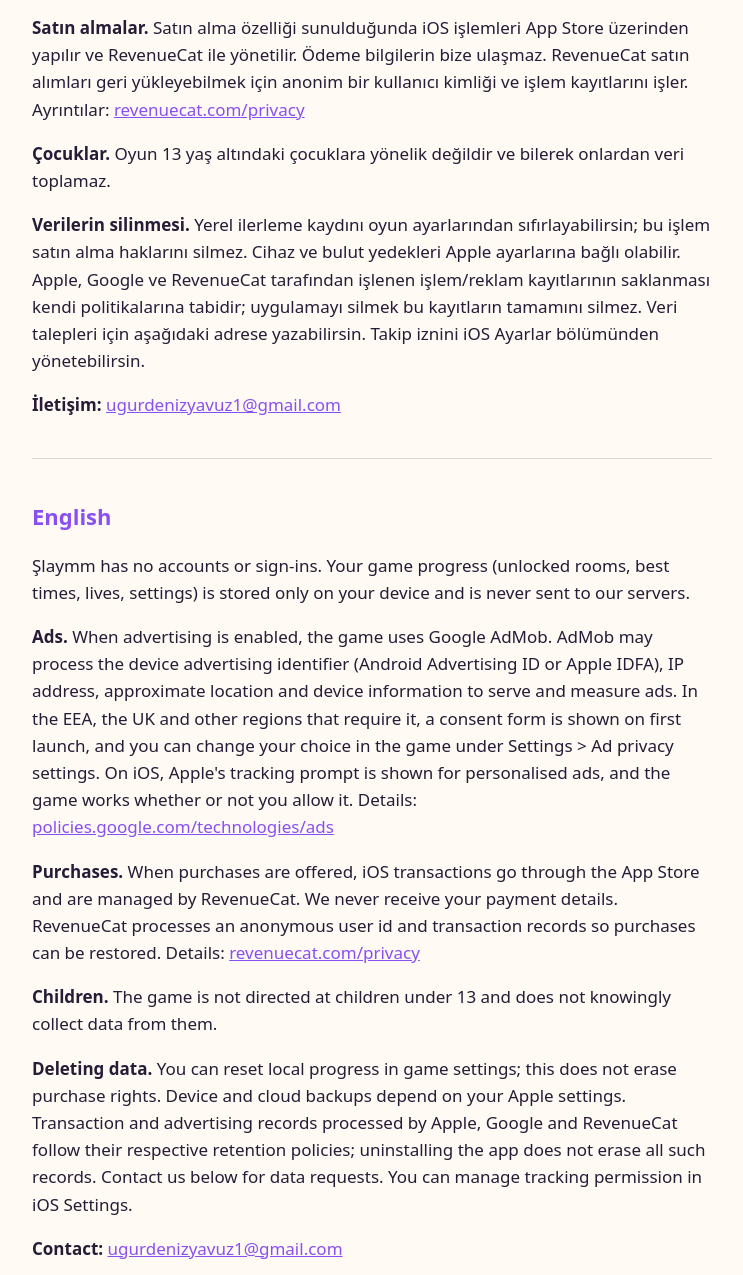
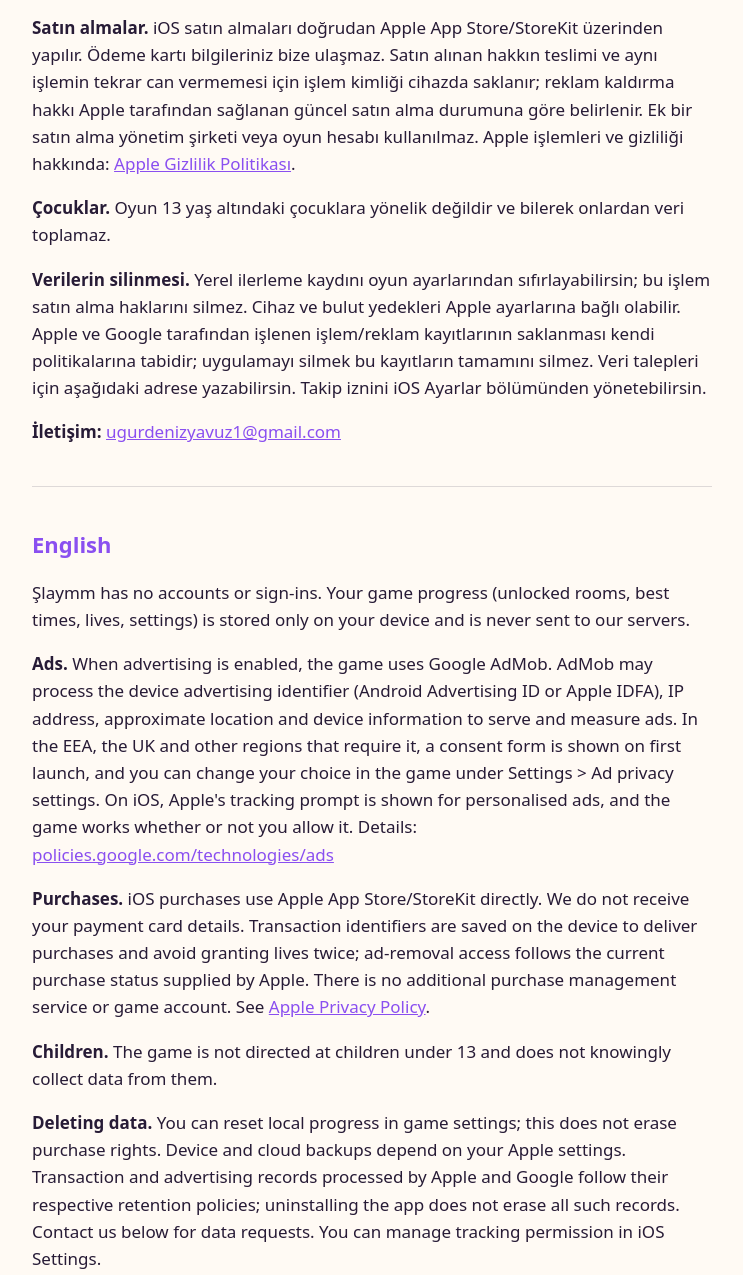
Before and after one commit to udyote/slaymm-support, a plain HTML site: page privacy.html in a window 1280 px wide. Shown: the part 539-1814 px from the top of the page, without its empty margins (268-1011 px from the left). Drawn offline with Linux system fonts and the light colour scheme.

Commit message:
Describe direct Apple StoreKit purchases and publish ad seller entry

```diff
--- a/privacy.html
+++ b/privacy.html
@@ -22,9 +22,9 @@ nav{display:flex;gap:14px;margin:18px 0 8px}hr{border:0;border-top:1px solid col
 <h2>Türkçe</h2>
 <p>Şlaymm oyununda üyelik veya giriş yoktur. Oyun ilerlemen (açılan odalar, en iyi süreler, canlar, ayarlar) yalnızca senin cihazında saklanır ve bizim sunucumuza gönderilmez.</p>
 <p><strong>Reklamlar.</strong> Reklam özelliği etkin olduğunda oyun Google AdMob kullanır. AdMob reklam göstermek ve ölçmek için cihaz reklam kimliği (Android Reklam Kimliği veya Apple IDFA), IP adresi, yaklaşık konum ve cihaz bilgisi gibi verileri işleyebilir. Avrupa Ekonomik Alanı, Birleşik Krallık ve izin gerektiren diğer bölgelerde ilk açılışta bir izin formu gösterilir. Tercihini oyundaki Ayarlar > Reklam gizlilik ayarları bölümünden değiştirebilirsin. iOS'ta kişiselleştirilmiş reklam için Apple'ın izin penceresi gösterilir ve izin vermesen de oyun çalışır. Ayrıntılar: <a href="https://policies.google.com/technologies/ads">policies.google.com/technologies/ads</a></p>
-<p><strong>Satın almalar.</strong> Satın alma özelliği sunulduğunda iOS işlemleri App Store üzerinden yapılır ve RevenueCat ile yönetilir. Ödeme bilgilerin bize ulaşmaz. RevenueCat satın alımları geri yükleyebilmek için anonim bir kullanıcı kimliği ve işlem kayıtlarını işler. Ayrıntılar: <a href="https://www.revenuecat.com/privacy">revenuecat.com/privacy</a></p>
+<p><strong>Satın almalar.</strong> iOS satın almaları doğrudan Apple App Store/StoreKit üzerinden yapılır. Ödeme kartı bilgileriniz bize ulaşmaz. Satın alınan hakkın teslimi ve aynı işlemin tekrar can vermemesi için işlem kimliği cihazda saklanır; reklam kaldırma hakkı Apple tarafından sağlanan güncel satın alma durumuna göre belirlenir. Ek bir satın alma yönetim şirketi veya oyun hesabı kullanılmaz. Apple işlemleri ve gizliliği hakkında: <a href="https://www.apple.com/legal/privacy/">Apple Gizlilik Politikası</a>.</p>
 <p><strong>Çocuklar.</strong> Oyun 13 yaş altındaki çocuklara yönelik değildir ve bilerek onlardan veri toplamaz.</p>
-<p><strong>Verilerin silinmesi.</strong> Yerel ilerleme kaydını oyun ayarlarından sıfırlayabilirsin; bu işlem satın alma haklarını silmez. Cihaz ve bulut yedekleri Apple ayarlarına bağlı olabilir. Apple, Google ve RevenueCat tarafından işlenen işlem/reklam kayıtlarının saklanması kendi politikalarına tabidir; uygulamayı silmek bu kayıtların tamamını silmez. Veri talepleri için aşağıdaki adrese yazabilirsin. Takip iznini iOS Ayarlar bölümünden yönetebilirsin.</p>
+<p><strong>Verilerin silinmesi.</strong> Yerel ilerleme kaydını oyun ayarlarından sıfırlayabilirsin; bu işlem satın alma haklarını silmez. Cihaz ve bulut yedekleri Apple ayarlarına bağlı olabilir. Apple ve Google tarafından işlenen işlem/reklam kayıtlarının saklanması kendi politikalarına tabidir; uygulamayı silmek bu kayıtların tamamını silmez. Veri talepleri için aşağıdaki adrese yazabilirsin. Takip iznini iOS Ayarlar bölümünden yönetebilirsin.</p>
 <p><strong>İletişim:</strong> <a href="mailto:ugurdenizyavuz1@gmail.com">ugurdenizyavuz1@gmail.com</a></p>
 </section>
 <hr>
@@ -32,9 +32,9 @@ nav{display:flex;gap:14px;margin:18px 0 8px}hr{border:0;border-top:1px solid col
 <h2>English</h2>
 <p>Şlaymm has no accounts or sign-ins. Your game progress (unlocked rooms, best times, lives, settings) is stored only on your device and is never sent to our servers.</p>
 <p><strong>Ads.</strong> When advertising is enabled, the game uses Google AdMob. AdMob may process the device advertising identifier (Android Advertising ID or Apple IDFA), IP address, approximate location and device information to serve and measure ads. In the EEA, the UK and other regions that require it, a consent form is shown on first launch, and you can change your choice in the game under Settings > Ad privacy settings. On iOS, Apple's tracking prompt is shown for personalised ads, and the game works whether or not you allow it. Details: <a href="https://policies.google.com/technologies/ads">policies.google.com/technologies/ads</a></p>
-<p><strong>Purchases.</strong> When purchases are offered, iOS transactions go through the App Store and are managed by RevenueCat. We never receive your payment details. RevenueCat processes an anonymous user id and transaction records so purchases can be restored. Details: <a href="https://www.revenuecat.com/privacy">revenuecat.com/privacy</a></p>
+<p><strong>Purchases.</strong> iOS purchases use Apple App Store/StoreKit directly. We do not receive your payment card details. Transaction identifiers are saved on the device to deliver purchases and avoid granting lives twice; ad-removal access follows the current purchase status supplied by Apple. There is no additional purchase management service or game account. See <a href="https://www.apple.com/legal/privacy/">Apple Privacy Policy</a>.</p>
 <p><strong>Children.</strong> The game is not directed at children under 13 and does not knowingly collect data from them.</p>
-<p><strong>Deleting data.</strong> You can reset local progress in game settings; this does not erase purchase rights. Device and cloud backups depend on your Apple settings. Transaction and advertising records processed by Apple, Google and RevenueCat follow their respective retention policies; uninstalling the app does not erase all such records. Contact us below for data requests. You can manage tracking permission in iOS Settings.</p>
+<p><strong>Deleting data.</strong> You can reset local progress in game settings; this does not erase purchase rights. Device and cloud backups depend on your Apple settings. Transaction and advertising records processed by Apple and Google follow their respective retention policies; uninstalling the app does not erase all such records. Contact us below for data requests. You can manage tracking permission in iOS Settings.</p>
 <p><strong>Contact:</strong> <a href="mailto:ugurdenizyavuz1@gmail.com">ugurdenizyavuz1@gmail.com</a></p>
 </section>
 </main></body>
```
Also changed, not shown: app-ads.txt.
